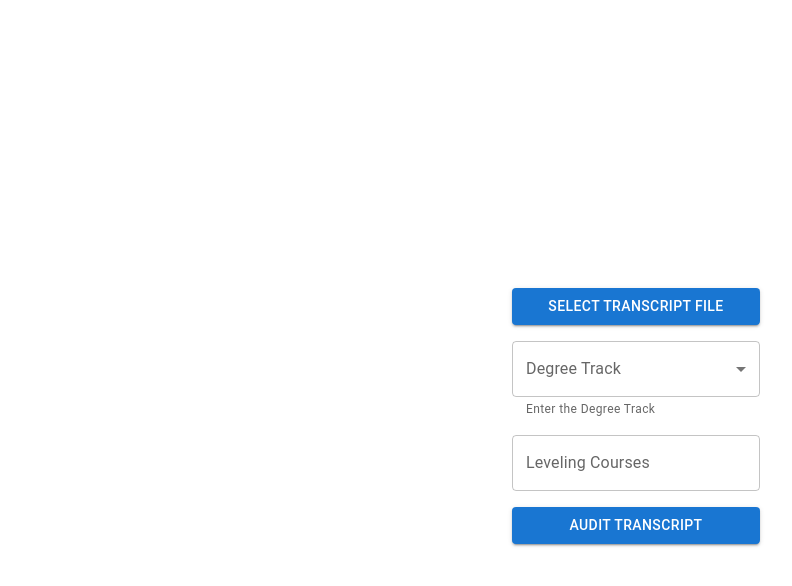
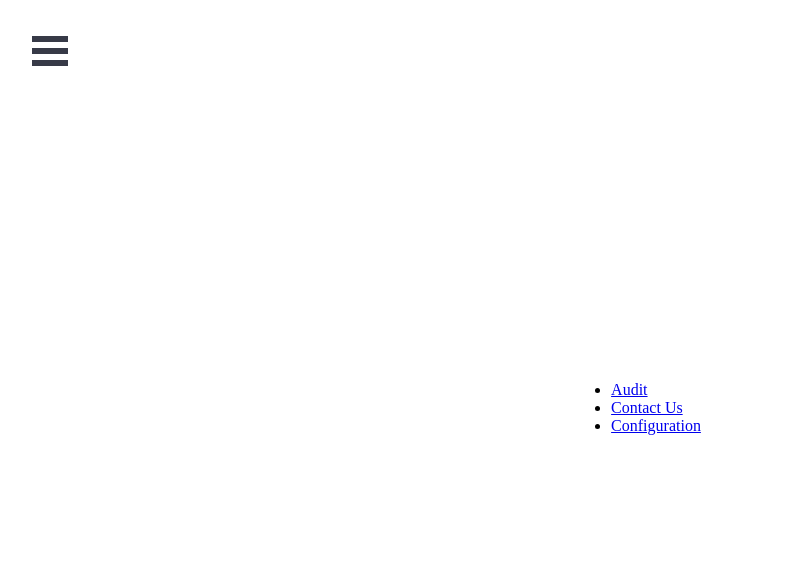
Before and after one commit to jasonkeith5274/degree_tool, a React (Create React App) app in the folder frontend/: page / in a window 1280 px wide. Shown: the top 586 px of the page, without its empty margins (4-796 px from the left). Built offline with nearby package versions, Linux system fonts and the light colour scheme.

Commit message:
created a burger menu, and allowed us to route to different screen. Also created a landing page with links to other screens.

```diff
--- a/frontend/package.json
+++ b/frontend/package.json
@@ -15,7 +15,9 @@
     "bootstrap": "^4.6.0",
     "js-file-download": "^0.4.12",
     "react": "^18.2.0",
+    "react-burger-menu": "^3.0.8",
     "react-dom": "^18.2.0",
+    "react-router-dom": "^6.4.3",
     "react-scripts": "^5.0.1",
     "reactstrap": "^8.9.0",
     "web-vitals": "^2.1.4"
--- a/frontend/src/App.js
+++ b/frontend/src/App.js
@@ -13,136 +13,64 @@ import Stack from '@mui/material/Stack';
 import TextField from '@mui/material/TextField';
 import axios from "axios"
 import fileDownload from 'js-file-download'
+import AppBar from '@mui/material/AppBar';
+import Toolbar from '@mui/material/Toolbar';
+import Typography from '@mui/material/Typography';
+import IconButton from '@mui/material/IconButton';
+import MenuIcon from '@mui/icons-material/Menu';
+import Box from '@mui/material/Box';
+import Sidebar from './Sidebar';
+import Planning from './components/planning-screen';
+import Configuration from './components/configuation-screen';
+import Audit from './components/audit';
+import Home from './components/home';
+import {
+  BrowserRouter as Router,
+  Routes,
+  Route,
+  Navigate,
+} from "react-router-dom";
+
+
+
 
 function App() {
 
-  const [degreeTrack, setDegreeTrack] = React.useState('');
-
-  const [levelingCourses, setLevelingCourses] = React.useState('');
-
-  const [fileObj, setFileobj] = React.useState('');
-
-  const inputRef = useRef(null);
-
-  const handleCourseChange = (event) => {
-    setLevelingCourses(event.target.value);
-    console.log(fileObj)
-  }
-
-  const handleChange = (event) => {
-    setDegreeTrack(event.target.value);
-  };
-
-  const handleClick = () => {
-    // 👇️ open file input box on click of other element
-    inputRef.current.click();
-  };
-
-  const handleFileChange = event => {
-    setFileobj(event.target.files[0])
-    const fileObj = event.target.files && event.target.files[0];
-    if (!fileObj) {
-      return;
-    }
-
-    console.log('fileObj is', fileObj);
-
-    // 👇️ reset file input
-    event.target.value = null;
-
-  }
+  return (
+    <>
+      <Sidebar pageWrapId={'page-wrap'} outerContainerId={'outer-container'} />
 
 
-  const handleAuditClick = event => {
+      {/* This is the alias of BrowserRouter i.e. Router */}
+      <Router>
+        <Routes>
+          {/* This route is for home component
+          with exact path "/", in component props
+          we passes the imported component*/}
+          <Route exact path="/" element={<Home/>} />
 
-      var formData = new FormData();
-      formData.append(
-        'track',
-        degreeTrack.toString()
-      );
-      formData.append(
-        'leveling_courses',
-        levelingCourses.toString()
-      );
-      formData.append(
-        'file',
-        fileObj
-      );
+          {/* this route is for the audit component, to audit transacritps
+          */}
+          <Route path="/audit" element={<Audit/>} />
 
-      axios({
-        method: "post",
-        url: "http://localhost:8000/api/audit/",
-        data: formData,
-        headers: { "Content-Type": "multipart/form-data" },
-        responseType: 'blob'
-      })
-        .then(function (response) {
-          //handle success
-          console.log(response);
-          fileDownload(response.data, "transcript_audit.pdf")
-        })
-        .catch(function (response) {
-          //handle error
-          console.log(response);
-        });
+          {/* This route is for about component
+          with exact path "/about", in component
+          props we passes the imported component*/}
+          <Route path="/planning" element={<Planning/>} />
 
-  }
+          {/* This route is for contactus component
+          with exact path "/contactus", in
+          component props we passes the imported component*/}
+          <Route path="/configuration" element={<Configuration/>} />
 
+          {/* If any route mismatches the upper
+          route endpoints then, redirect triggers
+          and redirects app to home component with to="/" */}
+        </Routes>
+      </Router>
+    </>
 
-
-  return (
-    <div
-    style={{
-      display: 'flex',
-      alignItems: 'center',
-      justifyContent: 'center',
-      height: '100vh',
-      }}>
-      <p> </p>
-      <Stack spacing={2}>
-        <input
-          style={{display: 'none'}}
-          ref={inputRef}
-          type="file"
-          onChange={handleFileChange}
-        />
-        <Button
-        variant="contained"
-        onClick={handleClick}>Select Transcript File</Button>
-        <FormControl sx={{ m: 1, minWidth: 120 }}>
-          <InputLabel>Degree Track</InputLabel>
-          <Select
-            value={degreeTrack}
-            label="Track"
-            onChange={handleChange}
-          >
-            <MenuItem value="">
-              <em>None</em>
-            </MenuItem>
-            <MenuItem value={10}>Data Science</MenuItem>
-            <MenuItem value={20}>Cyber Security</MenuItem>
-            <MenuItem value={30}>Intelligent Systems</MenuItem>
-            <MenuItem value={40}>Interactive Computing</MenuItem>
-            <MenuItem value={50}>Networks and Telecommunications</MenuItem>
-            <MenuItem value={60}>Systems</MenuItem>
-            <MenuItem value={70}>Traditional Computer Science</MenuItem>
-          </Select>
-          <FormHelperText>Enter the Degree Track</FormHelperText>
-        </FormControl>
-        <TextField
-          id="LevelingCourses"
-          label="Leveling Courses"
-          value={levelingCourses}
-          onChange={handleCourseChange}
-          margin="normal"
-        />
-        <Button
-        variant="contained"
-        onClick={handleAuditClick}>Audit Transcript</Button>
-      </Stack>
-    </div>
   );
-
 }
 
 export default App;
--- /dev/null
+++ b/frontend/src/Sidebar.css
@@ -0,0 +1,77 @@
+/* Position and sizing of burger button */
+.bm-burger-button {
+    position: fixed;
+    width: 36px;
+    height: 30px;
+    left: 36px;
+    top: 36px;
+  }
+
+  /* Color/shape of burger icon bars */
+  .bm-burger-bars {
+    background: #373a47;
+  }
+
+  /* Color/shape of burger icon bars on hover*/
+  .bm-burger-bars-hover {
+    background: #a90000;
+  }
+
+  /* Position and sizing of clickable cross button */
+  .bm-cross-button {
+    height: 30px;
+    width: 30px;
+  }
+
+  /* Color/shape of close button cross */
+  .bm-cross {
+    background: #bdc3c7;
+  }
+
+  /*
+  Sidebar wrapper styles
+  Note: Beware of modifying this element as it can break the animations - you should not need to touch it in most cases
+  */
+  .bm-menu-wrap {
+    position: fixed;
+    height: 100%;
+    background-color: white;
+  }
+
+  /* General sidebar styles */
+  .bm-menu {
+    background: #373a47;
+    padding: 2.5em 1.5em 0;
+    font-size: 1.15em;
+  }
+
+  /* Morph shape necessary with bubble or elastic */
+  .bm-morph-shape {
+    fill: #373a47;
+  }
+
+  /* Wrapper for item list */
+  .bm-item-list {
+    color: #b8b7ad;
+    padding: 0.8em;
+  }
+
+  /* Individual item */
+  .bm-item {
+    display: inline-block;
+
+    color: #d1d1d1;
+    margin-bottom: 10px;
+    text-align: left;
+    text-decoration: none;
+    transition: color 0.2s;
+  }
+
+  .bm-item:hover {
+    color: #ffffff;
+  }
+
+  /* Styling of overlay */
+  .bm-overlay {
+    background: rgba(0, 0, 0, 0.3);
+  }
--- /dev/null
+++ b/frontend/src/Sidebar.js
@@ -0,0 +1,22 @@
+import React from 'react';
+import { slide as Menu } from 'react-burger-menu';
+import './Sidebar.css';
+
+export default props => {
+  return (
+    <Menu>
+      <a className="menu-item" href="/">
+        Home
+      </a>
+      <a className="menu-item" href="/audit">
+        Audit
+      </a>
+      <a className="menu-item" href="/planning">
+        Planning
+      </a>
+      <a className="menu-item" href="/configuration">
+        Configuration
+      </a>
+    </Menu>
+  );
+};
--- /dev/null
+++ b/frontend/src/components/audit.jsx
@@ -0,0 +1,148 @@
+import * as React from 'react';
+import Button from '@mui/material/Button';
+import InputLabel from '@mui/material/InputLabel';
+import MenuItem from '@mui/material/MenuItem';
+import FormHelperText from '@mui/material/FormHelperText';
+import FormControl from '@mui/material/FormControl';
+import Select from '@mui/material/Select';
+import {useRef} from 'react';
+import Stack from '@mui/material/Stack';
+import TextField from '@mui/material/TextField';
+import axios from "axios"
+import fileDownload from 'js-file-download'
+
+
+function Audit() {
+
+
+  const [degreeTrack, setDegreeTrack] = React.useState('');
+
+  const [levelingCourses, setLevelingCourses] = React.useState('');
+
+  const [fileObj, setFileobj] = React.useState('');
+
+  const inputRef = useRef(null);
+
+  const handleCourseChange = (event) => {
+    setLevelingCourses(event.target.value);
+    console.log(fileObj)
+  }
+
+  const handleChange = (event) => {
+    setDegreeTrack(event.target.value);
+  };
+
+  const handleClick = () => {
+    // 👇️ open file input box on click of other element
+    inputRef.current.click();
+  };
+
+  const handleFileChange = event => {
+    setFileobj(event.target.files[0])
+    const fileObj = event.target.files && event.target.files[0];
+    if (!fileObj) {
+      return;
+    }
+
+    console.log('fileObj is', fileObj);
+
+    // 👇️ reset file input
+    event.target.value = null;
+
+  }
+
+
+  const handleAuditClick = event => {
+
+    var formData = new FormData();
+    formData.append(
+      'track',
+      degreeTrack.toString()
+    );
+    formData.append(
+      'leveling_courses',
+      levelingCourses.toString()
+    );
+    formData.append(
+      'file',
+      fileObj
+    );
+
+    axios({
+      method: "post",
+      url: "http://localhost:8000/api/audit/",
+      data: formData,
+      headers: { "Content-Type": "multipart/form-data" },
+      responseType: 'blob'
+    })
+      .then(function (response) {
+        //handle success
+        console.log(response);
+        fileDownload(response.data, "transcript_audit.pdf")
+      })
+      .catch(function (response) {
+        //handle error
+        console.log(response);
+      });
+
+  }
+
+
+
+
+  return (
+    <div id="page-wrap"
+      style={{
+        display: 'flex',
+        alignItems: 'center',
+        justifyContent: 'center',
+        height: '100vh',
+        backgroundColor:'white',
+        }}>
+          <p> </p>
+      <Stack spacing={2}>
+        <input
+          style={{display: 'none'}}
+          ref={inputRef}
+          type="file"
+          onChange={handleFileChange}
+        />
+        <Button
+        variant="contained"
+        onClick={handleClick}>Select Transcript File</Button>
+        <FormControl sx={{ m: 1, minWidth: 120 }}>
+          <InputLabel>Degree Track</InputLabel>
+          <Select
+            value={degreeTrack}
+            label="Track"
+            onChange={handleChange}
+          >
+            <MenuItem value="">
+              <em>None</em>
+            </MenuItem>
+            <MenuItem value={10}>Data Science</MenuItem>
+            <MenuItem value={20}>Cyber Security</MenuItem>
+            <MenuItem value={30}>Intelligent Systems</MenuItem>
+            <MenuItem value={40}>Interactive Computing</MenuItem>
+            <MenuItem value={50}>Networks and Telecommunications</MenuItem>
+            <MenuItem value={60}>Systems</MenuItem>
+            <MenuItem value={70}>Traditional Computer Science</MenuItem>
+          </Select>
+          <FormHelperText>Enter the Degree Track</FormHelperText>
+        </FormControl>
+        <TextField
+          id="LevelingCourses"
+          label="Leveling Courses"
+          value={levelingCourses}
+          onChange={handleCourseChange}
+          margin="normal"
+        />
+        <Button
+        variant="contained"
+        onClick={handleAuditClick}>Audit Transcript</Button>
+      </Stack>
+      </div>
+  );
+};
+
+export default Audit;
--- /dev/null
+++ b/frontend/src/components/configuation-screen.jsx
@@ -0,0 +1,11 @@
+import React from "react";
+
+const Configuration = () => {
+  return (
+    <div>
+      <h1>Configuration</h1>
+    </div>
+  );
+};
+
+export default Configuration;
--- /dev/null
+++ b/frontend/src/components/home.jsx
@@ -0,0 +1,37 @@
+import React from "react";
+import { Link } from "react-router-dom";
+
+
+const Home = () => {
+  return (
+    <div>
+    <div
+    style={{
+      display: 'flex',
+      alignItems: 'center',
+      justifyContent: 'center',
+      height: '100vh',
+      backgroundColor:'white',
+    }}>
+      <title>Head</title>
+      <br />
+      <ul>
+        <li>
+          {/* Endpoint to route to About component */}
+          <Link to="/audit">Audit</Link>
+        </li>
+        <li>
+          {/* Endpoint to route to Contact Us component */}
+          <Link to="/planning">Contact Us</Link>
+        </li>
+        <li>
+          {/* */}
+          <Link to="/configuration">Configuration</Link>
+        </li>
+      </ul>
+    </div>
+    </div>
+  );
+};
+
+export default Home;
--- /dev/null
+++ b/frontend/src/components/planning-screen.jsx
@@ -0,0 +1,11 @@
+import React from "react";
+
+const Planning = () => {
+  return (
+    <div>
+      <h1>Planning</h1>
+    </div>
+  );
+};
+
+export default Planning;
--- /dev/null
+++ b/frontend/src/index.css
@@ -0,0 +1,8 @@
+* {
+    box-sizing: border-box;
+  }
+
+  #page-wrap {
+    padding-bottom: 10px;
+    padding-top: 10px;
+  }
```
Also changed, not shown: 1 other file (tests, documents, lock files or other folders).
